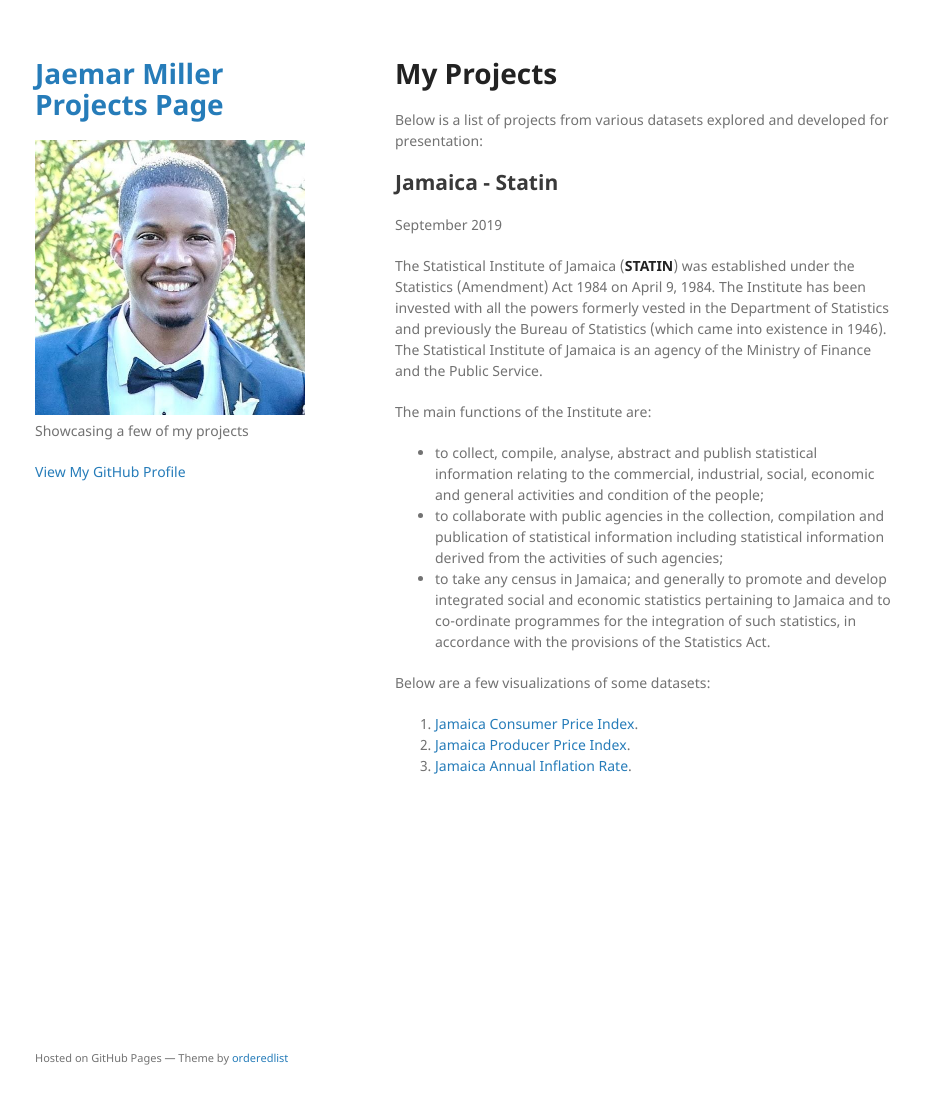
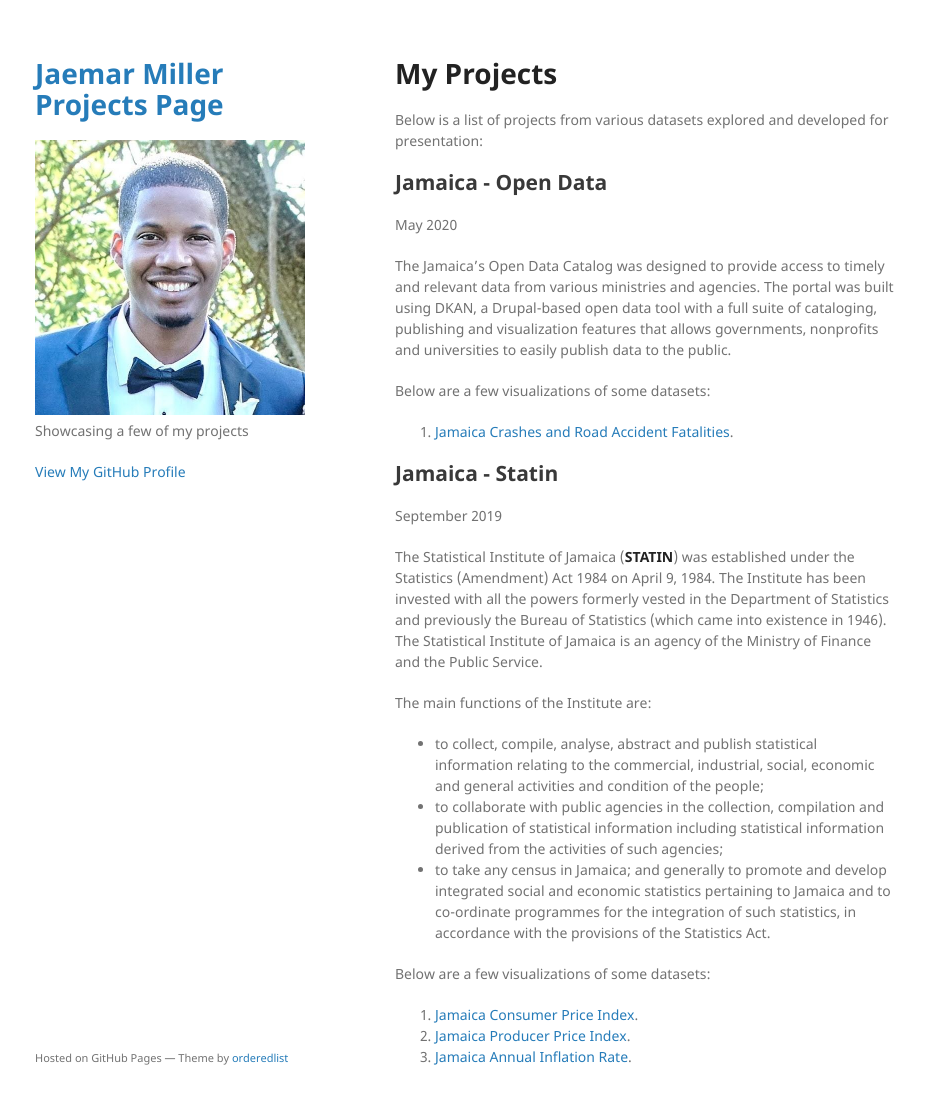
Before and after one commit to miller2j/miller2j.github.io, a Jekyll site: the page built from index.md, in a window 1280 px wide and 1137 px high. Shown: the top 1104 px of the window, without its empty margins (175-1100 px from the left). Built offline with Jekyll 4.4.1, drawn with Linux system fonts in a browser that asks for light colours; our own code applies the rules of GitHub Pages for plain Markdown files.

Commit message:
Updating landing page
Updating landing page

```diff
--- a/index.md
+++ b/index.md
@@ -5,6 +5,16 @@
 # My Projects
 
 Below is a list of projects from various datasets explored and developed for presentation:
+
+## Jamaica - Open Data
+
+May 2020
+
+The Jamaica's Open Data Catalog was designed to provide access to timely and relevant data from various ministries and agencies. The portal was built using DKAN, a Drupal-based open data tool with a full suite of cataloging, publishing and visualization features that allows governments, nonprofits and universities to easily publish data to the public.
+
+
+Below are a few visualizations of some datasets:
+1.  [Jamaica Crashes and Road Accident Fatalities](./Jamaica/Open_Data/index.html?option=crashes_and_road_accident_fatalities).
 
 ## Jamaica - Statin
 
```
